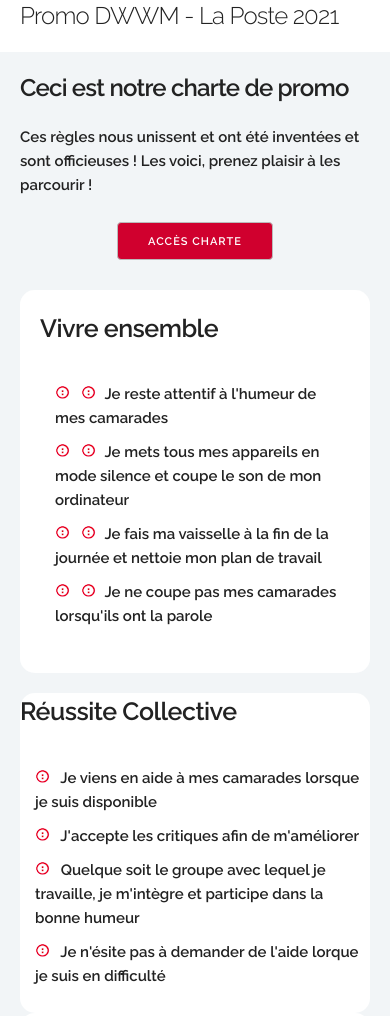
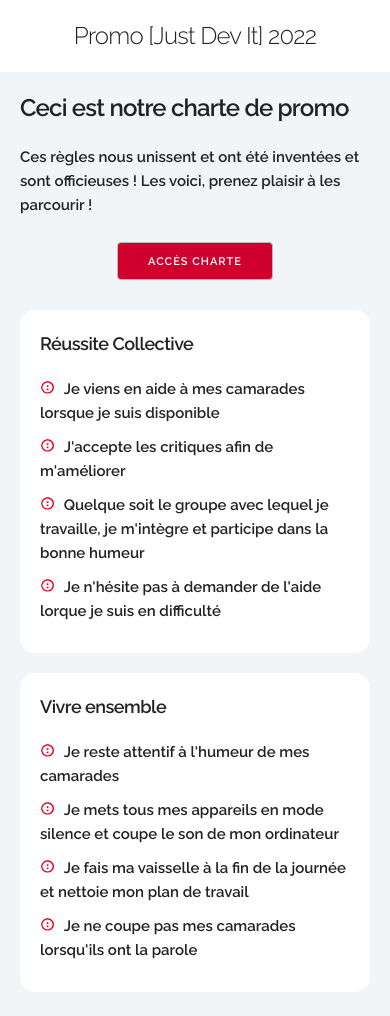
Before and after one commit to SharglutDev/briefCharte, a plain HTML site: page index.html in a window 390 px wide. Shown: the top 1016 px of the page. Drawn offline with Linux system fonts and the light colour scheme.

Commit message:
update css suite au merge et ajout de responsive

```diff
--- a/css/style.css
+++ b/css/style.css
@@ -1,7 +1,18 @@
+body {
+    background-color: rgba(242, 245, 247, 255);
+}
+
 ul {
     list-style-type: none;
     margin: 0;
 }
+
+.header {
+    background-color: #FFF;
+    text-align: center;
+    padding-top: 20px;
+}
+
 
 .main {
     background-color: rgba(242,245,247,255);
@@ -27,7 +38,6 @@ button {
 
 h5 {
     font-weight: bold;
-    font-size: 25px;
 }
 
 .section-container {
@@ -35,20 +45,21 @@ h5 {
     margin-block: 20px;
     padding: 20px;
     border-radius: 15px;
-    box-shadow: 0 0 1px rgba(242,245,247,255);
+    box-shadow: 0 0 2px rgba(242,245,247,255);
 }
 
 li span {
     padding-left: 5px;
 }
-ul {
-    list-style-image: url(../images/bullet.png) ;
-    padding-left: 15px;
-    padding-bottom: 15px;
-    padding-top: 15px;
+
+@media (min-width: 900px){
+    .row {
+        flex-direction: row;
+        align-items: flex-start;
+        justify-content: space-between;
+    }
+
+    .column {
+        width: 50%;
+    }
 }
-
-section{
-    background-color:white;
-    border-radius: 15px;
-}
--- a/index.html
+++ b/index.html
@@ -5,7 +5,7 @@
   <!-- Les bases d'une page HTML
   –––––––––––––––––––––––––––––––––––––––––––––––––– -->
   <meta charset="utf-8">
-  <title>Le titre de votre page </title>
+  <title>Charte Just to Dev </title>
   <meta name="description" content="Notre Charte de Promo">
   <meta name="author" content="Promo Simplon La Poste">
 
@@ -37,7 +37,7 @@
   <header class="header">
     <div class="container">
       <h4>
-        Promo DWWM - La Poste 2021
+        Promo [Just Dev It] 2022
       </h4>
     </div>
   </header>
@@ -58,11 +58,34 @@
     </div>
 
 
+    <section>
+      <div class="section-container">
+        <h5>Réussite Collective</h5>
+        <ul class="list-items">
+          <li>
+            <img src="./images/bullet.png" alt="puce de liste Simplon">
+            <span>Je viens en aide à mes camarades lorsque je suis disponible</span>
+          </li>
+          <li>
+            <img src="./images/bullet.png" alt="puce de liste Simplon">
+            <span>J'accepte les critiques afin de m'améliorer</span>
+          </li>
+          <li>
+            <img src="./images/bullet.png" alt="puce de liste Simplon">
+            <span>Quelque soit le groupe avec lequel je travaille, je m'intègre et participe dans la bonne humeur</span>
+          </li>
+          <li>
+            <img src="./images/bullet.png" alt="puce de liste Simplon">
+            <span>Je n'hésite pas à demander de l'aide lorque je suis en difficulté</span>
+          </li>
+        </ul>
+      </div>
 
+    </section>
     <section>
       <div class="section-container">
         <h5>Vivre ensemble</h5>
-        <ul>
+        <ul class="list-items">
           <li>
             <img src="./images/bullet.png" alt="puce de liste Simplon">
             <span>Je reste attentif à l'humeur de mes camarades</span>
@@ -82,15 +105,6 @@
         </ul>
       </div>
 
-    </section>
-    <section>
-      <h5>Réussite Collective</h5>
-      <ul>
-          <li> Je viens en aide à mes camarades lorsque je suis disponible</li>
-          <li> J'accepte les critiques afin de m'améliorer</li>
-          <li> Quelque soit le groupe avec lequel je travaille, je m'intègre et participe dans la bonne humeur</li>
-          <li> Je n'ésite pas à demander de l'aide lorque je suis en difficulté </li>
-      </ul>
     </section>
 
     <section>
```
